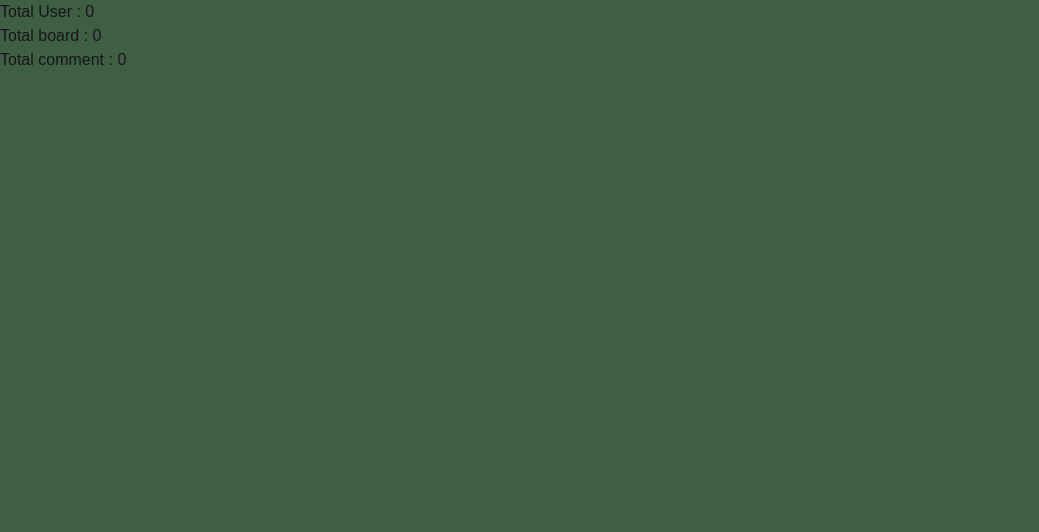
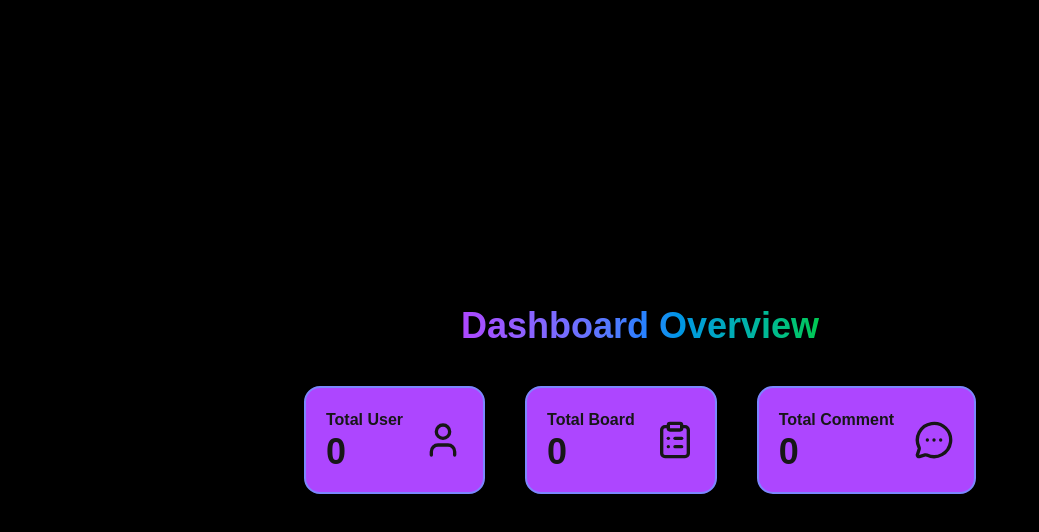
Before and after one commit to Kubnong/Matcha-Board, a Next.js app: page /admin in a window 1280 px wide. Shown: the top 532 px of the page, without its empty margins (0-1039 px from the left). Built offline with nearby package versions, Linux system fonts and the light colour scheme; no server answers; the database is empty.

Commit message:
[Add] Admin Dashboard UI

```diff
--- a/src/app/admin/page.tsx
+++ b/src/app/admin/page.tsx
@@ -1,47 +1,76 @@
-import { createClient } from "@/lib/supabase/server"
-import { redirect } from 'next/navigation'
+import { createClient } from "@/lib/supabase/server";
+import { redirect } from "next/navigation";
+import { User } from "lucide-react";
+import { ClipboardList } from "lucide-react";
+import { MessageCircleMore } from "lucide-react";
 
 export default async function Page() {
-  const supabase = await createClient()
+  const supabase = await createClient();
 
-  const { data: users , error: getUsersError } = await supabase
-    .from('users')
-    .select('*')
+  const { data: users, error: getUsersError } = await supabase
+    .from("users")
+    .select("*");
 
-  if(getUsersError) {
-    console.log('Error',getUsersError)
-    redirect('/error')
+  if (getUsersError) {
+    console.log("Error", getUsersError);
+    redirect("/error");
   }
 
-  const { data: boards , error: getBoardsError } = await supabase
-    .from('board')
-    .select('*')
+  const { data: boards, error: getBoardsError } = await supabase
+    .from("board")
+    .select("*");
 
-  if(getBoardsError) {
-    console.log('Error',getBoardsError)
-    redirect('/error')
+  if (getBoardsError) {
+    console.log("Error", getBoardsError);
+    redirect("/error");
   }
 
-  const { data: comments , error: getCommentsError } = await supabase
-    .from('comment')
-    .select('*')
+  const { data: comments, error: getCommentsError } = await supabase
+    .from("comment")
+    .select("*");
 
-  if(getCommentsError) {
-    console.log('Error',getCommentsError)
-    redirect('/error')
+  if (getCommentsError) {
+    console.log("Error", getCommentsError);
+    redirect("/error");
   }
 
   return (
-    <div>
-      <div>
-        Total User : {users.length}
+    <div className="bg-black flex flex-col justify-center items-center h-screen gap-y-10">
+      <div className="font-bold text-4xl bg-gradient-to-r from-purple-500 via-blue-500 to-green-500 text-transparent bg-clip-text">
+        Dashboard Overview
       </div>
-      <div>
-        Total board : {boards.length}
-      </div>
-      <div>
-        Total comment : {comments.length}
+      <div className="flex gap-10">
+        {/* user */}
+        <div className="flex border-2 border-indigo-400 bg-purple-500 p-5 gap-5 items-center rounded-2xl">
+          <div className="flex flex-col">
+            <div className="font-semibold">Total User</div>
+            <div className="text-4xl font-bold">{users.length}</div>
+          </div>
+          <div>
+            <User size={40}/>
+          </div>
+        </div>
+        {/* board */}
+        <div className="flex border-2 border-indigo-400 bg-purple-500 p-5 gap-5 items-center rounded-2xl">
+          <div className="flex flex-col">
+            <div className="font-semibold">Total Board</div>
+            <div className="text-4xl font-bold">{boards.length}</div>
+          </div>
+          <div>
+            <ClipboardList size={40}/>
+          </div>
+        </div>
+        {/* comment */}
+        <div className="flex border-2 border-indigo-400 bg-purple-500 p-5 gap-5 items-center rounded-2xl">
+          <div className="flex flex-col">
+            <div className="font-semibold">Total Comment</div>
+            <div className="text-4xl font-bold">{comments.length}</div>
+          </div>
+          <div>
+            <MessageCircleMore size={40}/>
+          </div>
+        </div>
       </div>
     </div>
-  )
+  );
 }
--- a/src/app/error/page.tsx
+++ b/src/app/error/page.tsx
@@ -3,7 +3,7 @@ import Link from "next/link";
 export default function Page() {
   return (
     <div className="flex flex-col justify-center items-center h-screen bg-black gap-y-8">
-      <div className="text-5xl font-bold">
+      <div className="md:text-5xl text-2xl font-bold">
         ⚠️ Sorry, something went wrong
       </div>
       <Link href={'/'} className="p-3 border border-white rounded-2xl">
```
